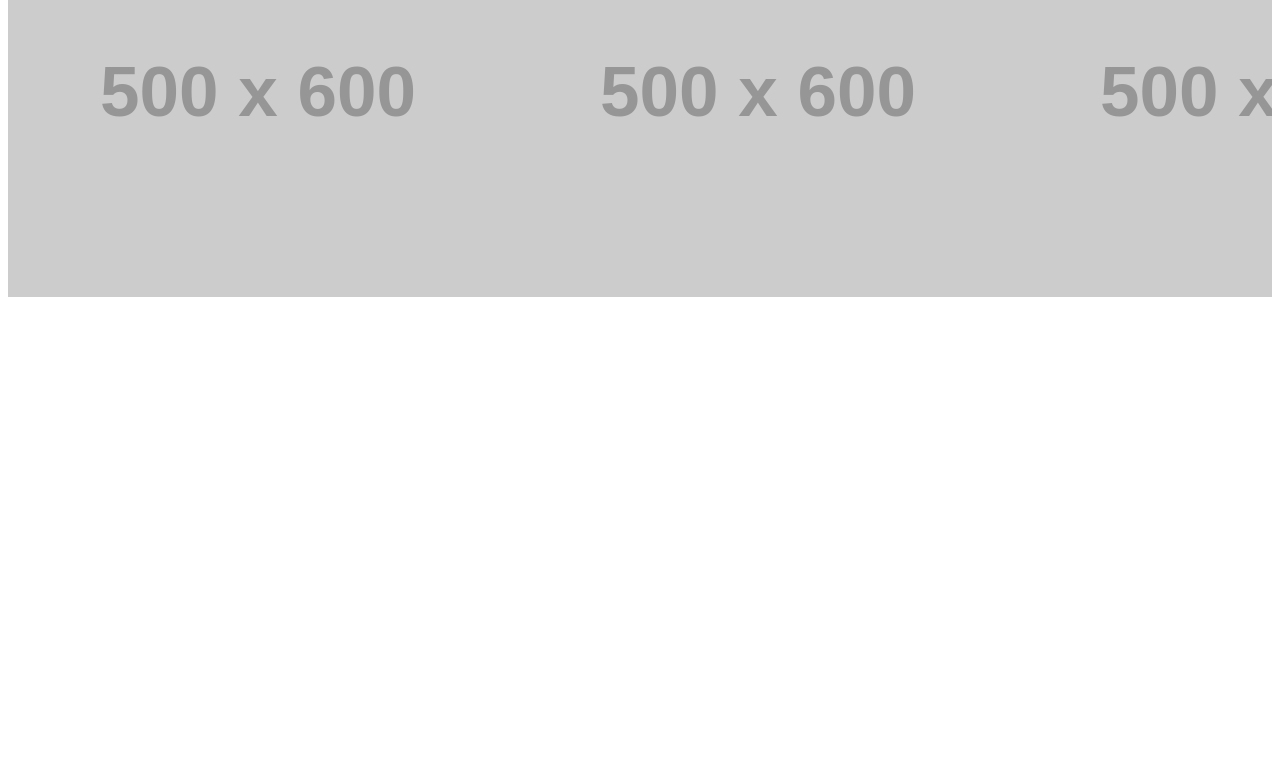
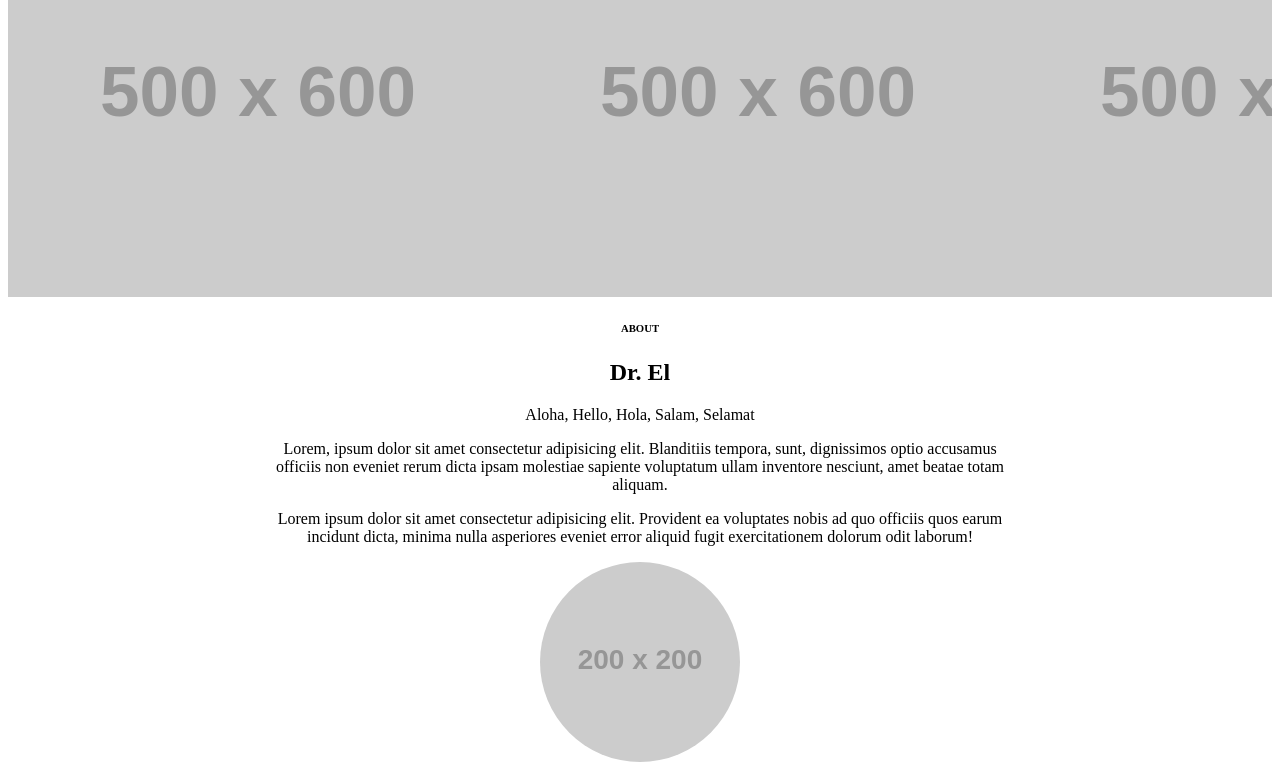
Before and after one commit to AishahSuhaimi/fewdday3, a plain HTML site: page classwork/index.html in a window 1280 px wide. Shown: the part 571-1345 px from the top of the page. Before the commit the page ends 876 px from the top, so only its background shows below. Drawn offline with Linux system fonts and the light colour scheme; placeholder pictures from the web are drawn by us.

Commit message:
starter code

```diff
--- a/classwork/css/main.css
+++ b/classwork/css/main.css
@@ -56,3 +56,11 @@
     background-color: rgb(11, 94, 158);
     padding: 8px 15px;
 }
+
+div.container{
+    width: 60%;
+    margin: 0 auto;
+}
+.circle__img{
+    border-radius: 50%;
+}
--- a/classwork/index.html
+++ b/classwork/index.html
@@ -42,5 +42,30 @@
         </div>
       </section>
     </div>
+    <div class="container">
+      <h6>ABOUT</h6>
+      <h2>Dr. El</h2>
+      <p>Aloha, Hello, Hola, Salam, Selamat</p>
+      <p>
+        Lorem, ipsum dolor sit amet consectetur adipisicing elit. Blanditiis
+        tempora, sunt, dignissimos optio accusamus officiis non eveniet rerum
+        dicta ipsam molestiae sapiente voluptatum ullam inventore nesciunt, amet
+        beatae totam aliquam.
+      </p>
+      <p>
+        Lorem ipsum dolor sit amet consectetur adipisicing elit. Provident ea
+        voluptates nobis ad quo officiis quos earum incidunt dicta, minima nulla
+        asperiores eveniet error aliquid fugit exercitationem dolorum odit
+        laborum!
+      </p>
+
+      <div>
+        <img
+          class="circle__img"
+          src="http://placehold.it/200x200"
+          alt="profile"
+        />
+      </div>
+    </div>
   </body>
 </html>
```
